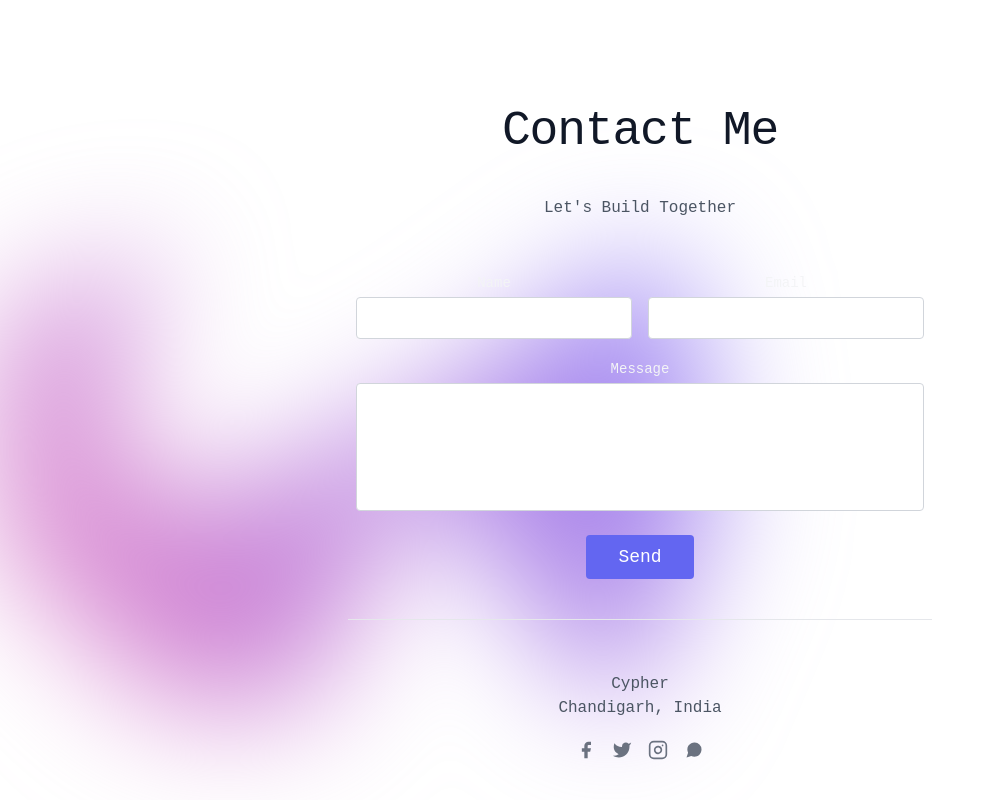
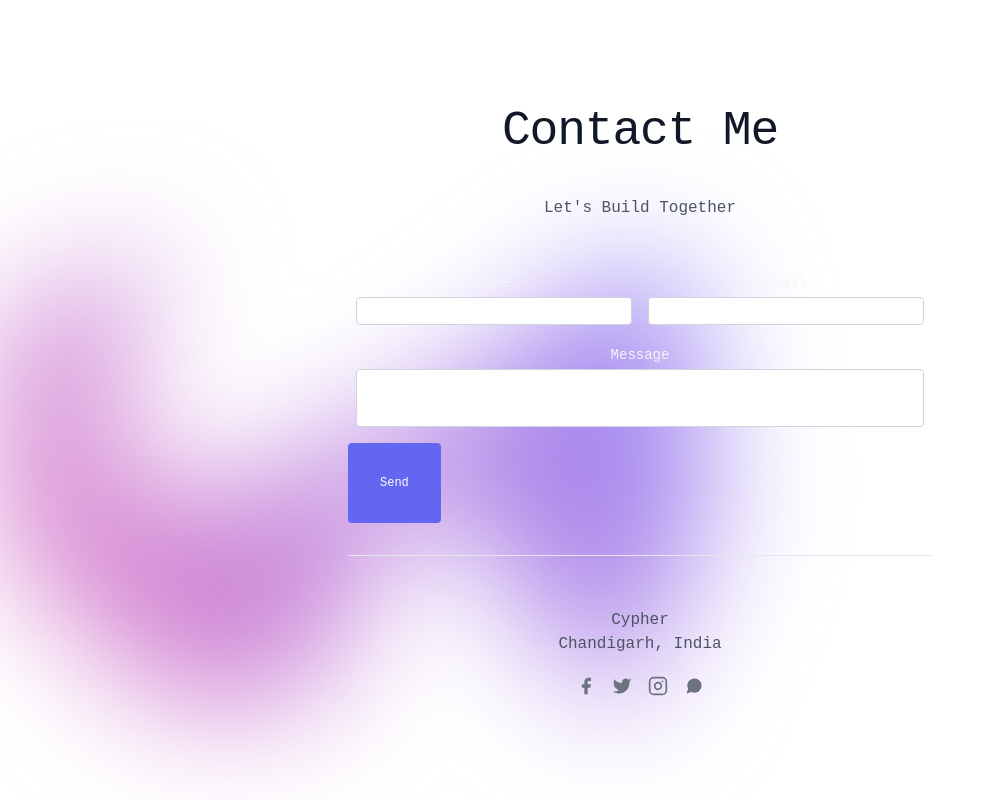
Before and after one commit to Prajwal28432/Dev-Portfolio, a React (Vite) app: page / in a window 1280 px wide. Shown: the part 2801-3601 px from the top of the page, without its empty margins (0-995 px from the left). After the commit the page ends 3537 px from the top, so only its background shows below. Built offline with nearby package versions, Linux system fonts and the light colour scheme.

Commit message:
Update Contact.jsx

```diff
--- a/src/components/contact/Contact.jsx
+++ b/src/components/contact/Contact.jsx
@@ -19,7 +19,7 @@ function Contact() {
                     type="text"
                     id="name"
                     name="name"
-                    className="w-full bg-gray-1000 bg-opacity-50 rounded border border-gray-300 focus:border-indigo-500 focus:bg-white focus:ring-2 focus:ring-indigo-200 text-base outline-none text-gray-700 py-1 px-3 leading-8 transition-colors duration-200 ease-in-out"
+                    className="w-8/12 md:w-full lg:w-full h-5 md:h-full lg:h-full bg-gray-1000 bg-opacity-50 rounded border border-gray-300 focus:border-indigo-500 focus:bg-white focus:ring-2 focus:ring-indigo-200 text-base outline-none text-gray-700 py-1 px-3 leading-8 transition-colors duration-200 ease-in-out"
                   />
                 </div>
               </div>
@@ -30,7 +30,7 @@ function Contact() {
                     type="email"
                     id="email"
                     name="email"
-                    className="w-full bg-gray-1000 bg-opacity-50 rounded border border-gray-300 focus:border-indigo-500 focus:bg-white focus:ring-2 focus:ring-indigo-200 text-base outline-none text-gray-700 py-1 px-3 leading-8 transition-colors duration-200 ease-in-out"
+                    className="w-9/12 md:w-58 lg:w-full h-5 md:h-full lg:h-full  bg-gray-1000 bg-opacity-50 rounded border border-gray-300 focus:border-indigo-500 focus:bg-white focus:ring-2 focus:ring-indigo-200 text-base outline-none text-gray-700 py-1 px-3 leading-8 transition-colors duration-200 ease-in-out"
                   />
                 </div>
               </div>
@@ -40,12 +40,12 @@ function Contact() {
                   <textarea
                     id="message"
                     name="message"
-                    className="w-full bg-gray-1000 bg-opacity-50 rounded border border-gray-300 focus:border-indigo-500 focus:bg-white focus:ring-2 focus:ring-indigo-200 h-32 text-base outline-none text-gray-700 py-1 px-3 resize-none leading-6 transition-colors duration-200 ease-in-out"
+                    className="w-9/12 md:w-58 lg:w-full h-5 md:h-max lg:h-max bg-gray-1000 bg-opacity-50 rounded border border-gray-300 focus:border-indigo-500 focus:bg-white focus:ring-2 focus:ring-indigo-200 h-32 text-base outline-none text-gray-700 py-1 px-3 resize-none leading-6 transition-colors duration-200 ease-in-out"
                   ></textarea>
                 </div>
               </div>
-              <div className="p-2 w-full">
-                <button className="flex mx-auto text-white bg-indigo-500 border-0 py-2 px-8 focus:outline-none hover:bg-indigo-600 rounded text-lg">
+              <div className=" justify-items-center	">
+                <button className="text-xs md:text-full w-2/12 md:w-full lg:w-full flex mx-auto text-white bg-indigo-500 border-0  py-0 md:py-2 lg:py-1 px-7 md:px-8 lg:py-8 focus:outline-none hover:bg-indigo-600 rounded text-lg">
                   Send
                 </button>
               </div>
```
